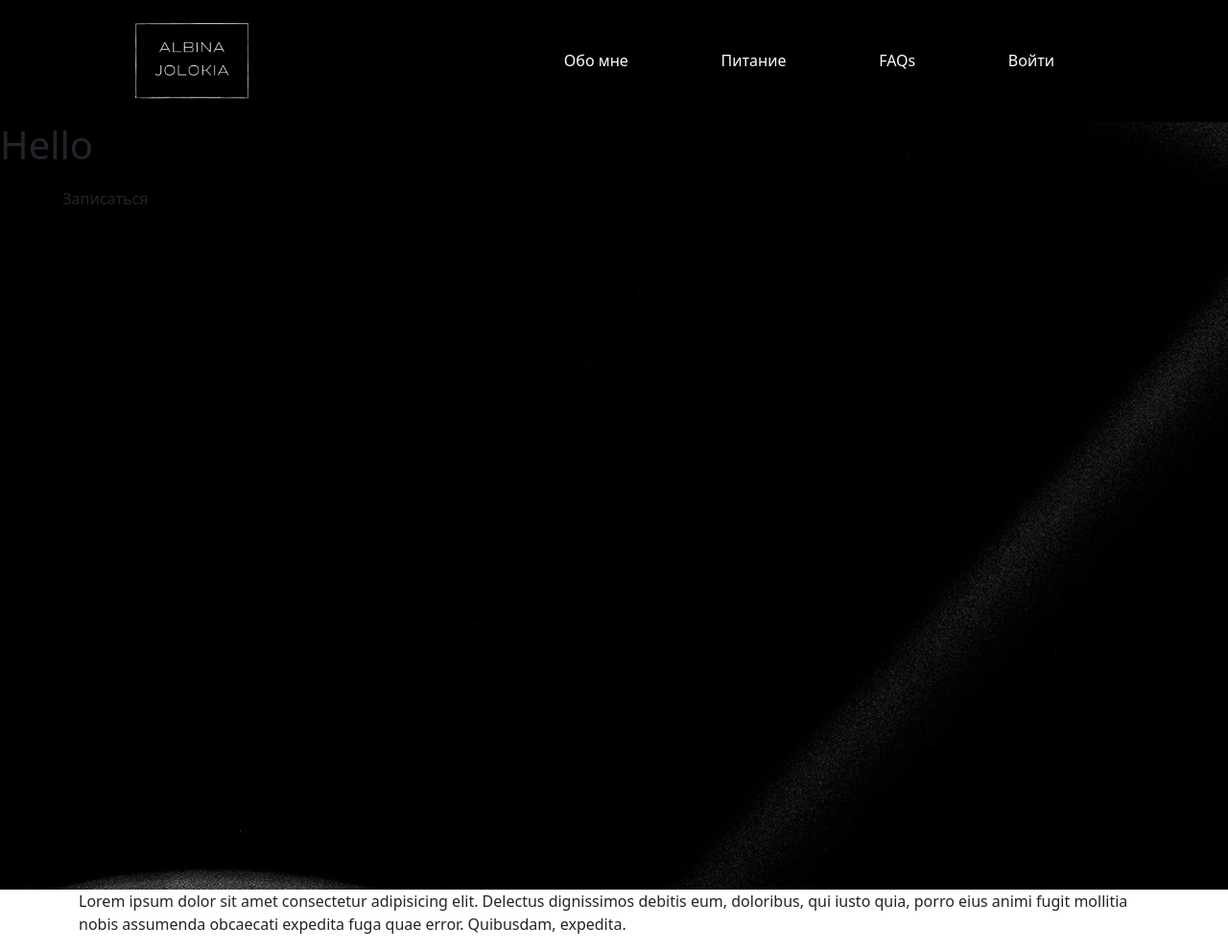
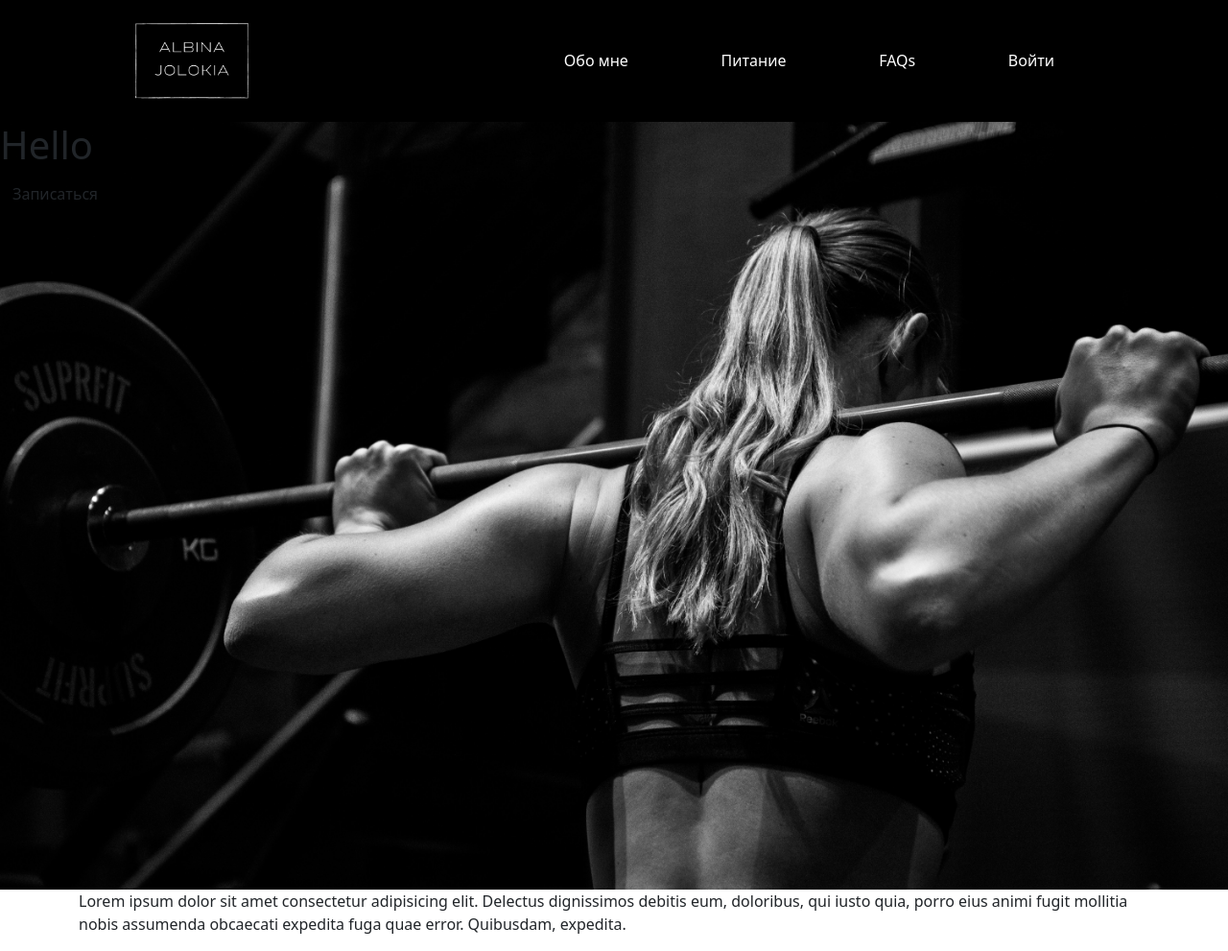
Before and after one commit to dvsdevious/Albina-website, a PHP site: page / in a window 1280 px wide. Shown: the whole page at 96% size. Run offline with PHP 8.4, Linux system fonts and the light colour scheme; some libraries are stand-ins or nearby versions.

Commit message:
Added background image

```diff
--- a/index.html
+++ b/index.html
@@ -41,7 +41,6 @@
       <div class="content-area">
         <div class="content">
           <h1>Hello</h1>
-          <img />
           <button class="btn">Записаться</button>
         </div>
       </div>
--- a/src/style.css
+++ b/src/style.css
@@ -14,7 +14,8 @@ nav {
 .banner-area {
   width: 100%;
   height: 100vh;
-  background-image: url(media/Lifting.jpg);
+  background-image: url("../media/Lifting.jpg");
+  background-size: cover;
 }
 .nav-links {
   display: flex;
```
